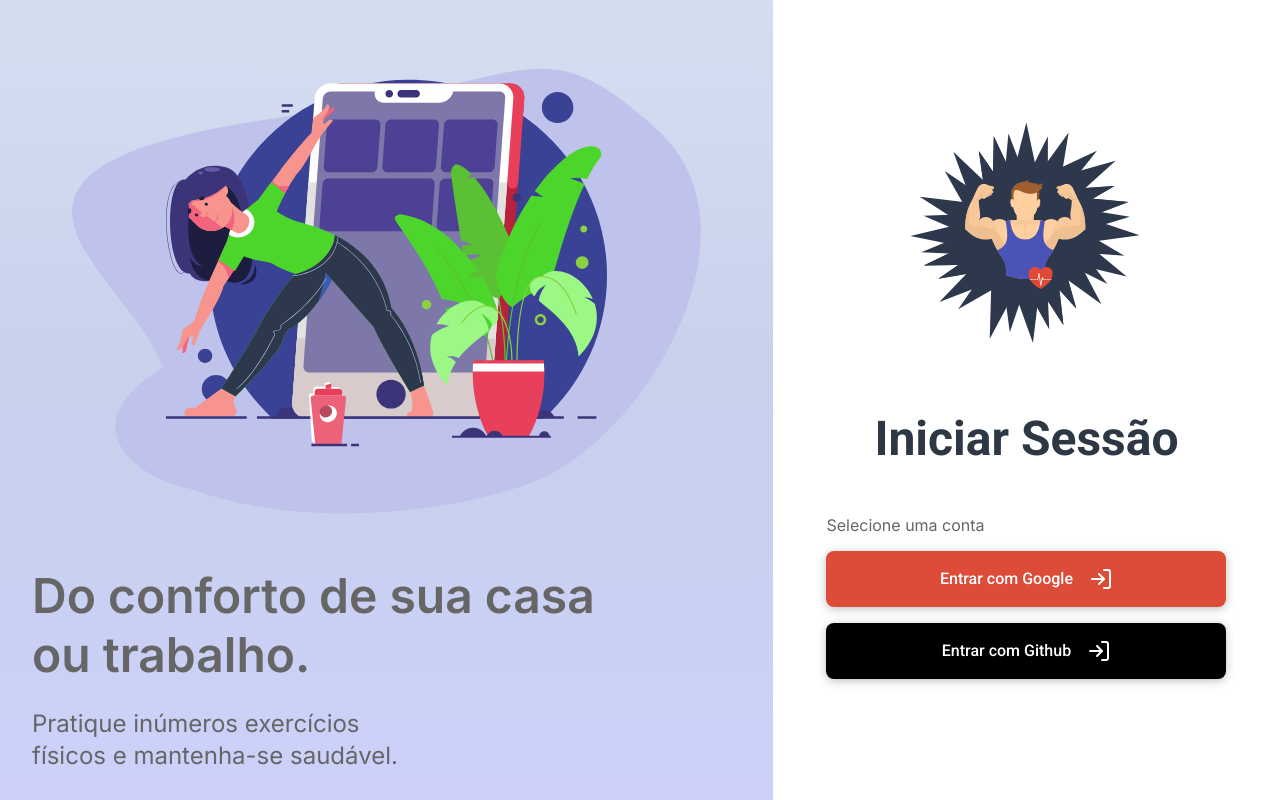
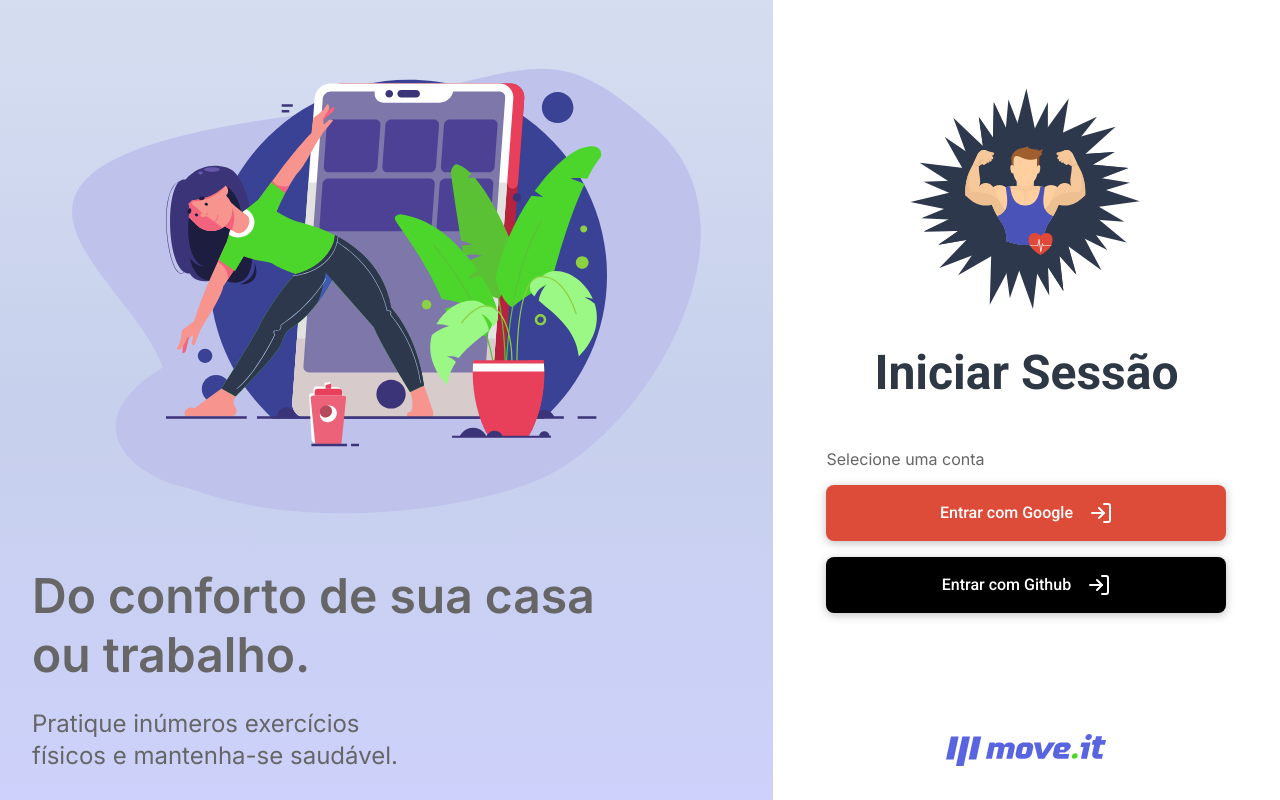
Before and after one commit to rogerrm95/move.it, a Next.js app: page /login in a window 1280 px wide. Built offline with nearby package versions, Linux system fonts and the light colour scheme.

Commit message:
Add: logo na página de Login

```diff
--- a/src/pages/login/index.tsx
+++ b/src/pages/login/index.tsx
@@ -1,4 +1,4 @@
-import Head  from 'next/head'
+import Head from 'next/head'
 import { FiLogIn } from 'react-icons/fi'
 import styles from './../../styles/pages/Login.module.scss'
 
@@ -22,6 +22,7 @@
             </aside>
 
             <section className={styles.loginBox}>
+                <div>
                     <img src="./assets/fitness.svg" alt="Boneco malhando" />
                     <h1>
                         Iniciar Sessão
@@ -37,6 +38,9 @@
                             <FiLogIn size={24} color='#FFF' />
                         </button>
                     </div>
+                </div>
+
+                <img src="./logo-full.svg" alt="Boneco malhando" className={styles.logo} />
             </section>
         </main>
     )
--- a/src/styles/pages/Login.module.scss
+++ b/src/styles/pages/Login.module.scss
@@ -8,7 +8,8 @@
     justify-content: center;
     margin: auto;
 
-    aside, section {
+    aside,
+    section {
         height: 100%;
         padding: 1rem 2rem;
 
@@ -21,12 +22,12 @@
 
 .asideBox {
     flex: 8;
-    display:  flex;
+    display: flex;
     flex-direction: column;
     justify-content: center;
     gap: 1rem;
 
-    background: linear-gradient(180deg, #D5DEF0 0%, #C7D0EC 51.56%, #CDD1FB 100%);
+    background: linear-gradient(180deg, #d5def0 0%, #c7d0ec 51.56%, #cdd1fb 100%);
 
     img {
         align-self: center;
@@ -42,21 +43,30 @@
 
 .loginBox {
     flex: 5;
+    display: grid;
+    grid-template-rows: 1fr 100px;
+    place-items: center;
 
-    display:  flex;
+    background-color: var(--white);
+
+    > div {
+        display: flex;
         flex-direction: column;
         align-items: center;
         justify-content: center;
-    gap: 2rem;
-
-    background-color: var(--white);
 
         h1 {
-        margin-bottom: 1rem;
+            margin-bottom: 3rem;
             margin-top: 2rem;
             font-family: Roboto, sans-serif;
             color: var(--title);
         }
+    }
+}
+
+.logo {
+    margin-top: 2rem;
+    width: 10rem;
 }
 
 .buttonGroup {
@@ -93,7 +103,7 @@
         }
 
         &:first-of-type {
-            background-color: #DD4B39;
+            background-color: #dd4b39;
         }
 
         &:last-of-type {
```
Lines whose indentation alone changed are shown as unchanged.
